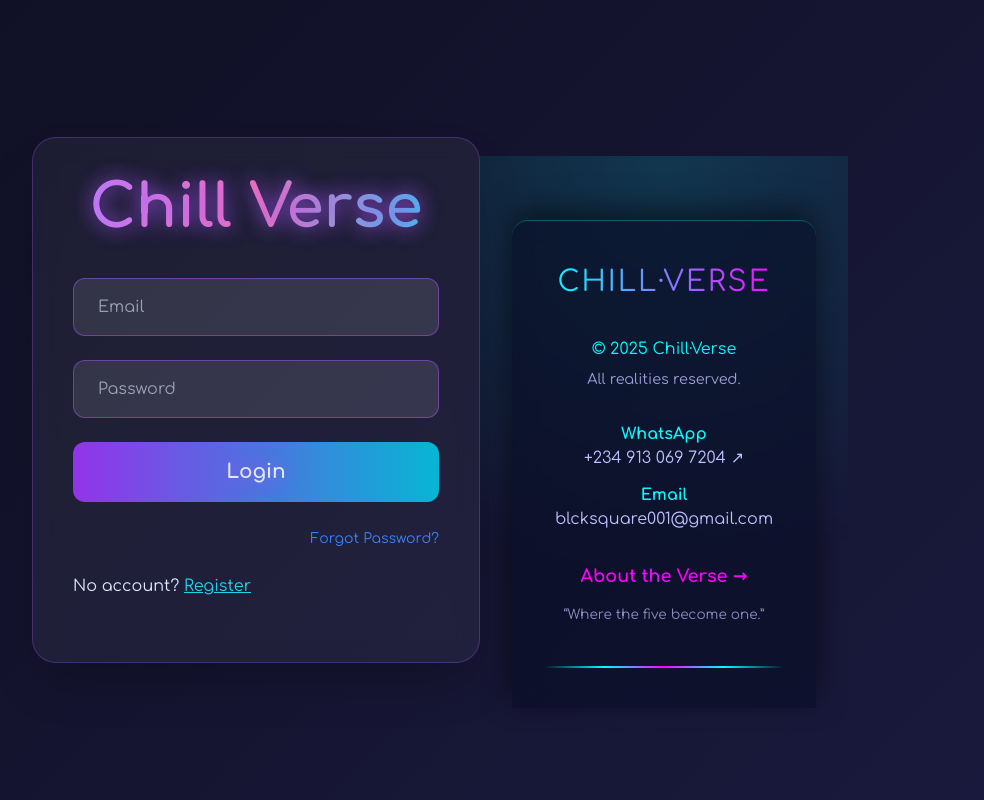
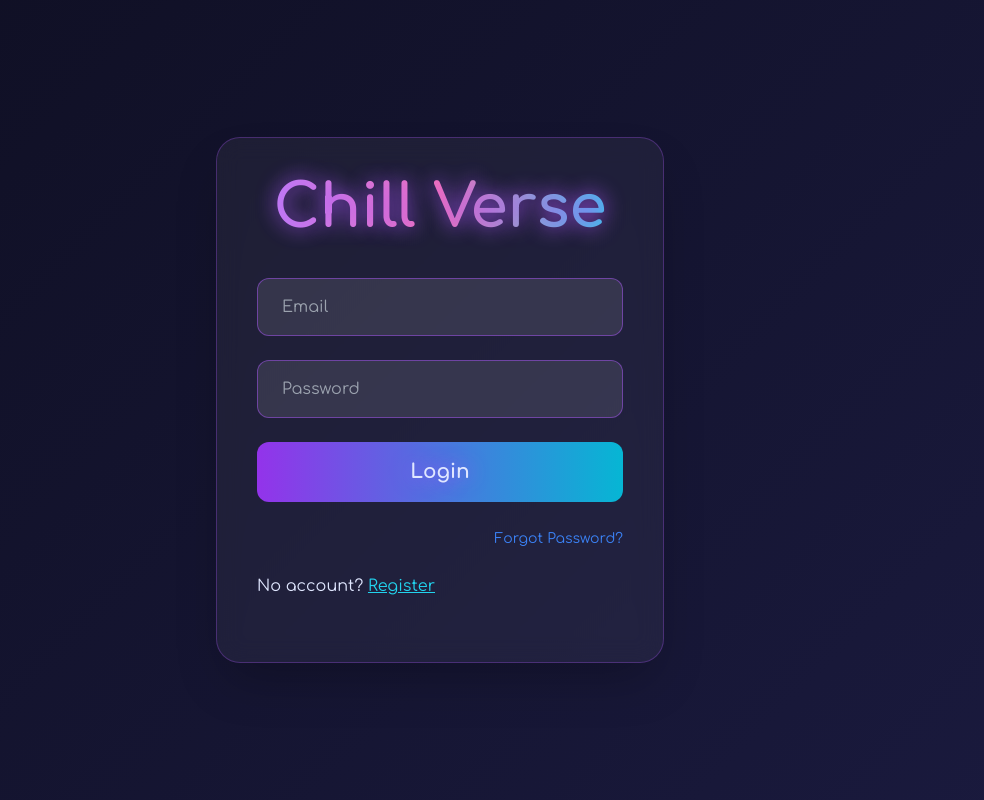
Before and after one commit to YoungPresido76/Chill-verse, a plain HTML site: page index.html in a window 1280 px wide. Shown: the whole page, without its empty margins (200-1184 px from the left). Drawn offline with nearby package versions, Linux system fonts and the light colour scheme.

Commit message:
Update index.html

```diff
--- a/index.html
+++ b/index.html
@@ -276,91 +276,5 @@ document.getElementById('loginForm').addEventListener('submit', (e) => {
           }, LOCKOUT_DURATION);
       }
   </script>
-
-  <footer style="margin-top: 6rem; padding: 4rem 2rem 2rem; position: relative; overflow: hidden;">
-    <!-- Subtle background glow -->
-    <div style="position: absolute; inset: 0; background: radial-gradient(circle at 50% 0%, rgba(0,255,255,0.15), transparent 70%); pointer-events: none;"></div>
-
-    <div style="max-width: 1200px; margin: 0 auto; position: relative; z-index: 1;">
-        <!-- Glass panel -->
-        <div style="
-            background: rgba(10, 14, 39, 0.65);
-            backdrop-filter: blur(12px);
-            -webkit-backdrop-filter: blur(12px);
-            border-top: 1px solid rgba(0,255,255,0.3);
-            border-radius: 16px 16px 0 0;
-            padding: 2.5rem 2rem;
-            text-align: center;
-            box-shadow: 0 -10px 30px rgba(0,0,0,0.5);
-        ">
-            <h3 style="
-                font-size: 1.8rem;
-                background: linear-gradient(90deg, #00ffff, #ff00ff);
-                -webkit-background-clip: text;
-                -webkit-text-fill-color: transparent;
-                background-clip: text;
-                margin-bottom: 1.5rem;
-                letter-spacing: 2px;
-            ">CHILL·VERSE</h3>
-
-            <div style="
-                display: grid;
-                grid-template-columns: repeat(auto-fit, minmax(240px, 1fr));
-                gap: 2rem;
-                margin: 2rem 0;
-                font-size: 1rem;
-                color: #c0c0ff;
-            ">
-                <!-- Copyright -->
-                <div>
-                    <p style="margin-bottom: 0.5rem; color: #00ffff;">© 2025 Chill·Verse</p>
-                    <p style="font-size: 0.9rem; opacity: 0.8;">All realities reserved.</p>
-                </div>
-
-                <!-- Contact -->
-                <div>
-                    <p style="margin-bottom: 0.8rem;">
-                        <strong style="color: #00ffff;">WhatsApp</strong><br>
-                        <a href="https://wa.me/2349130697204" target="_blank" rel="noopener"
-                           style="color: #c0c0ff; text-decoration: none; transition: all 0.3s;">
-                            +234 913 069 7204 ↗
-                        </a>
-                    </p>
-                    <p>
-                        <strong style="color: #00ffff;">Email</strong><br>
-                        <a href="mailto:blcksquare001@gmail.com"
-                           style="color: #c0c0ff; text-decoration: none; transition: all 0.3s;">
-                            blcksquare001@gmail.com
-                        </a>
-                    </p>
-                </div>
-
-                <!-- Links -->
-                <div>
-                    <p style="margin-bottom: 0.8rem;">
-                        <a href="about.html" style="
-                            color: #ff00ff;
-                            text-decoration: none;
-                            font-weight: 600;
-                            font-size: 1.1rem;
-                            transition: all 0.3s;
-                        ">About the Verse →</a>
-                    </p>
-                    <p style="font-size: 0.85rem; opacity: 0.7; margin-top: 1rem;">
-                        “Where the five become one.”
-                    </p>
-                </div>
-            </div>
-
-            <!-- Tiny neon line at the very bottom -->
-            <div style="
-                height: 2px;
-                background: linear-gradient(90deg, transparent, #00ffff, #ff00ff, #00ffff, transparent);
-                margin-top: 2.5rem;
-                border-radius: 2px;
-            "></div>
-        </div>
-    </div>
-  </footer>
-</body>
+  </body>
         </html>
```
